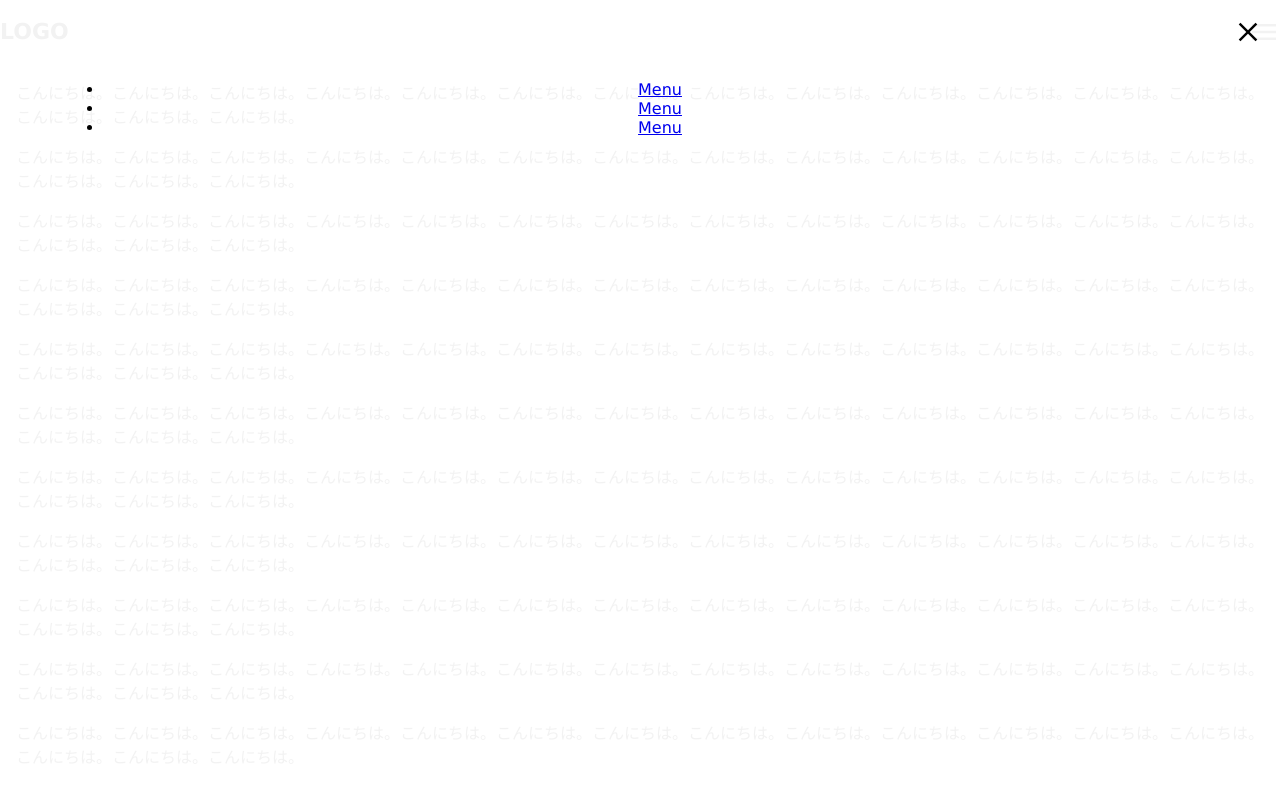
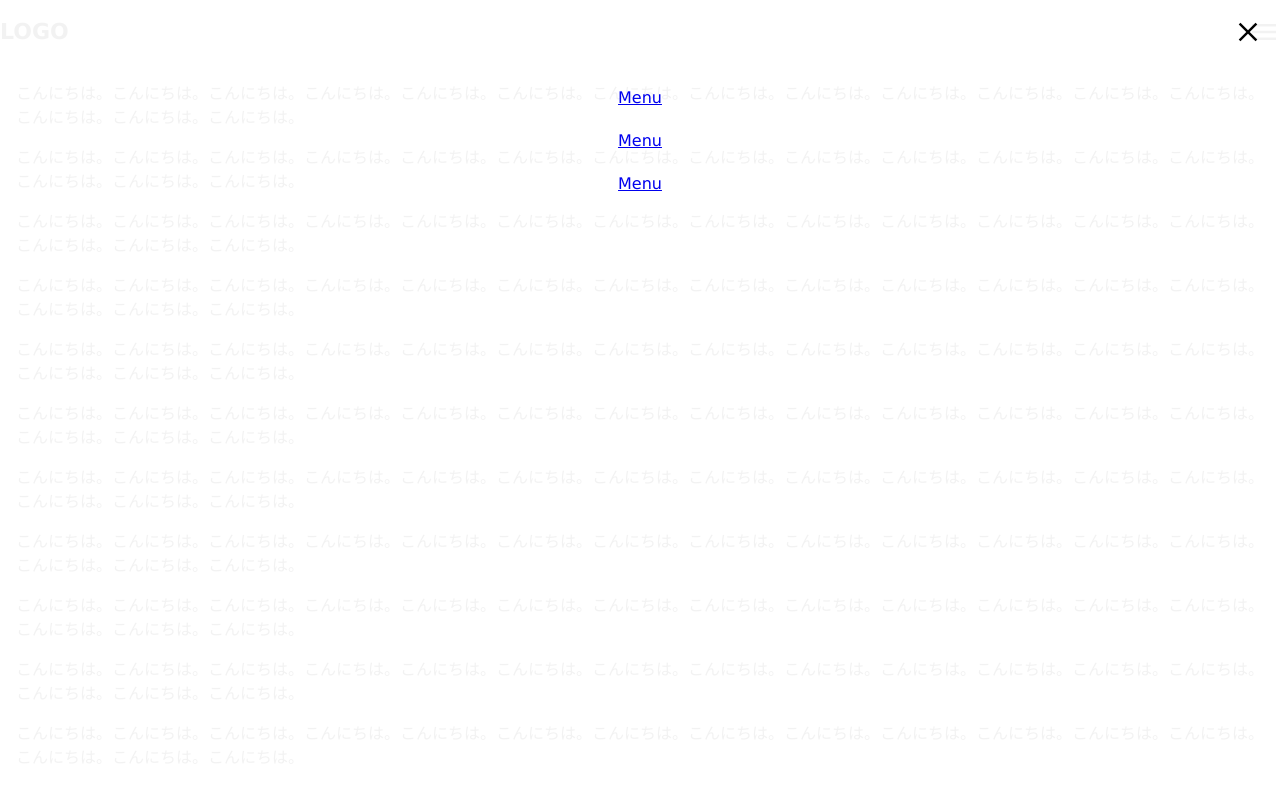
Before and after one commit to elma-yo/yos-js-hambugerMenu, a plain HTML site: page index.html in a window 1280 px wide. Drawn offline with nearby package versions, Linux system fonts and the light colour scheme.

Commit message:
overlayのulとliのcssを追加

```diff
--- a/css/style.css
+++ b/css/style.css
@@ -46,3 +46,13 @@
     font-size: 32px;
     cursor: pointer;
 }
+
+.overlay ul {
+    list-style-type: none;
+    margin: 0;
+    padding: 0;
+}
+
+.overlay li {
+    margin-top: 24px;
+}
```
